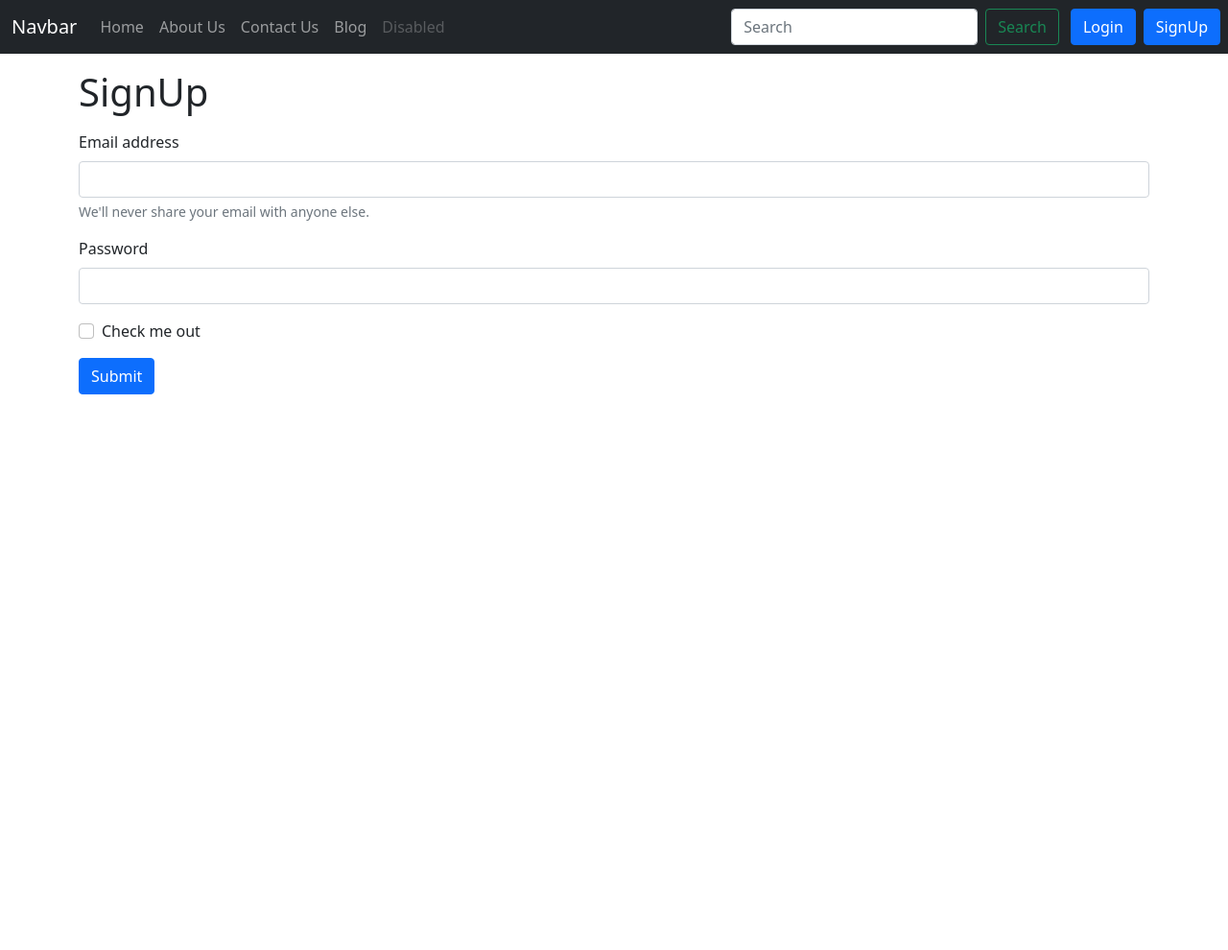
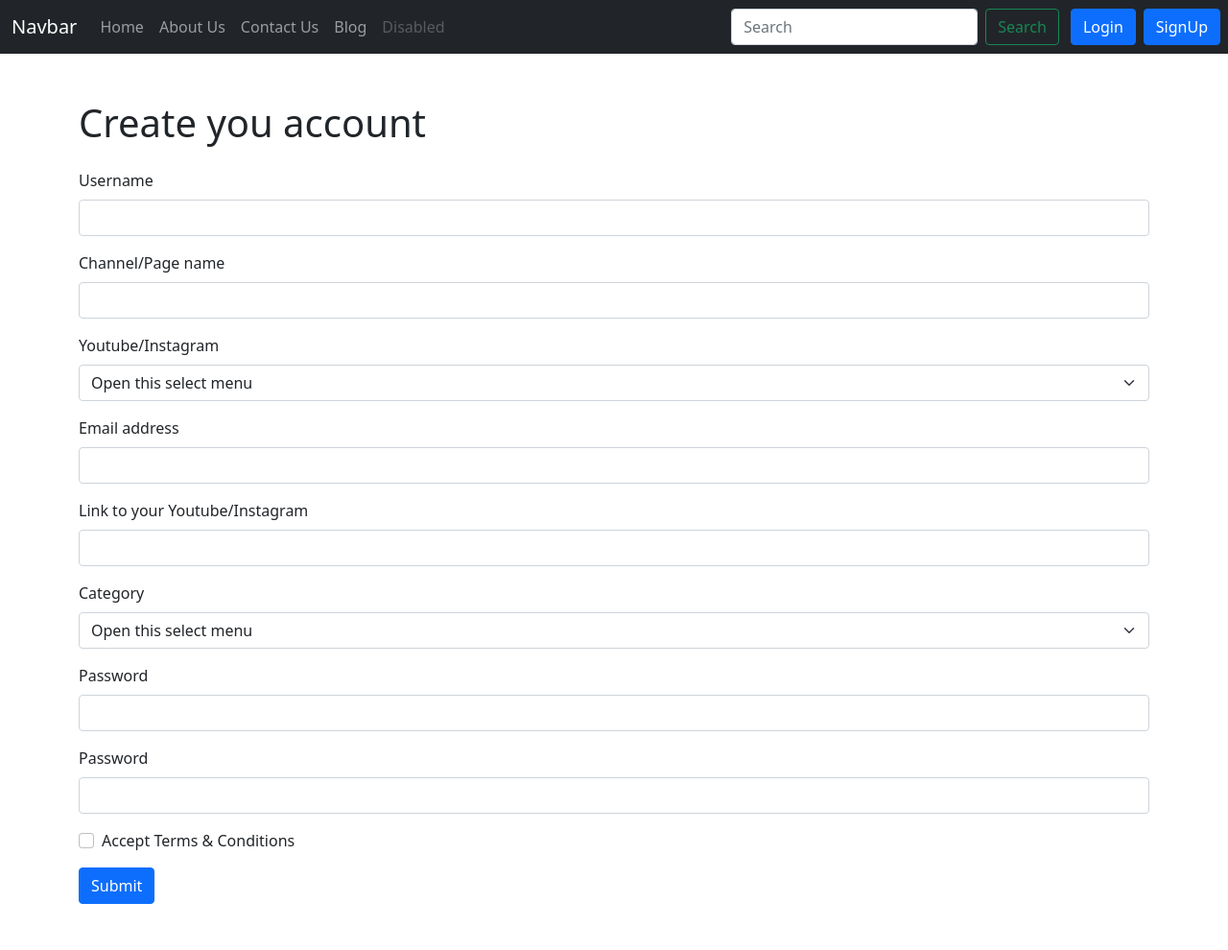
Before and after one commit to kushalbhana/marketing, a Django app: page /signup in a window 1280 px wide. Shown: the whole page at 96% size. Before the commit the page ends 411 px from the top, so only its background shows below. Run offline with Django 3.2, Linux system fonts and the light colour scheme.

Commit message:
Basic signup completed

```diff
--- a/home/admin.py
+++ b/home/admin.py
@@ -1,5 +1,6 @@
 from django.contrib import admin
-from .models import Contact
+from .models import Contact,extendeduser
 
 # Register your models here.
 admin.site.register(Contact)
+admin.site.register(extendeduser)
--- a/home/urls.py
+++ b/home/urls.py
@@ -9,6 +9,7 @@ urlpatterns = [
     # path('search', views.search, name="search"),
     # path('search', views.search, name="search"),
     path('signup', views.HandleSignUp, name="HandleSignUp"),
+    path('createaccount', views.HandleUserSignUp, name="HandleUserSignUp"),
     # path('login', views.handleLogin, name="handleLogin"),
     # path('logout', views.handleLogout, name="handleLogout"),
 ]
--- a/home/views.py
+++ b/home/views.py
@@ -1,6 +1,8 @@
 from django.shortcuts import render, HttpResponse, redirect
-from home.models import Contact
+from home.models import Contact, extendeduser
 from django.contrib import messages
+from django.contrib.auth.models import User
+from django.contrib import auth
 
 
 
@@ -34,3 +36,33 @@ def about(request):
 # Handle User Login and Signups
 def HandleSignUp(request):
     return render(request, 'home/signup.html')
+
+
+def HandleUserSignUp(request):
+    if request.method == 'POST':
+        # to create user
+        if request.POST['pass1'] == request.POST['pass2']:
+            # both th password matched
+            # now check previous user exists
+            try:
+                user= User.objects.get(username=request.POST['username'])
+                return render(request, 'home/register.html', {'error': 'Username has already taken' })
+            except User.DoesNotExist:
+                user= User.objects.create_user(username= request.POST['username'], password= request.POST['pass1'])
+
+                # Now to fill the data of extended feild
+                chnl_name= request.POST['chanel_name']
+                id_typ= request.POST['id_type']
+                email= request.POST['email']
+                link= request.POST['link']
+                category= request.POST['category']
+
+                newextendeduser= extendeduser(channel_name= chnl_name, channel_type= id_typ, link= link, category= category, user=user)
+                newextendeduser.save()
+
+                auth.login(request,user)
+                return HttpResponse('Signned up !')
+        else:
+            return render(request, 'home/register.html', {'error':'Password don\'t match' })
+    else:
+        return render(request, 'register.html')
--- /dev/null
+++ b/templates/home/register.html
@@ -0,0 +1,6 @@
+{% extends 'base.html' %}
+{% block title %}Register{% endblock title %}
+{% block body %}
+{{error}}
+
+{% endblock body %}
--- a/templates/home/signup.html
+++ b/templates/home/signup.html
@@ -1,27 +1,84 @@
 {% extends 'base.html' %}
-{% block title %} SignUp- Create your account to Join Us{% endblock title %}
+{% block title %}Signup{% endblock title %}
 {% block body %}
 
 
 
-<div class='container'>
+<div class='container my-5'>
+<h1> Create you account </h1>
+<form action='createaccount' method='post'>{% csrf_token %}
+  <div class="mb-3 my-4">
+    <label for="exampleInputEmail1" class="form-label">Username</label>
+    <input type="text" class="form-control" id='username' name='username' aria-describedby="emailHelp">
+  </div>
 
-    <h1 class="my-3">SignUp</h1>
-<form>
-  <div class="mb-3 my-3">
+  <div class="mb-3">
+    <label for="exampleInputEmail1" class="form-label"> Channel/Page name</label>
+    <input type="text" class="form-control" id="chanel_name" name='chanel_name' aria-describedby="emailHelp">
+  </div>
+
+    <div class="mb-3">
+    <label for="exampleInputEmail1" class="form-label">Youtube/Instagram</label>
+    <select class="form-select" aria-label="Default select example" id='id_type' name='id_type'>
+  <option selected>Open this select menu</option>
+  <option value="youtube">Youtube</option>
+  <option value="instagram">Instagram</option>
+</select>
+</div>
+
+  <div class="mb-3">
     <label for="exampleInputEmail1" class="form-label">Email address</label>
-    <input type="email" class="form-control" id="exampleInputEmail1" aria-describedby="emailHelp">
-    <div id="emailHelp" class="form-text">We'll never share your email with anyone else.</div>
+    <input type="email" class="form-control" id="email" name='email' aria-describedby="emailHelp">
   </div>
+
+  <div class="mb-3">
+    <label for="exampleInputEmail1" class="form-label"> Link to your Youtube/Instagram</label>
+    <input type="text" class="form-control" id="link" name='link' aria-describedby="emailHelp">
+  </div>
+
+
+
+
+   <div class="mb-3 my-3">
+    <label for="exampleInputEmail1" class="form-label">Category</label>
+  <select class="form-select" aria-label="Default select example" id='category' name= 'category'>
+    <option selected>Open this select menu</option>
+    <option value="Film_and_Animations">Film and Animations</option>
+    <option value="Autos_&_Vehicles">Autos & Vehicles</option>
+    <option value="Pets & Animals">Pets & Animals</option>
+    <option value="Sports">Sports</option>
+    <option value="Travel & Events">Travel & Events</option>
+    <option value="Gaming">Gaming</option>
+    <option value="People & Blog">People & Blog</option>
+    <option value="Comedy">Comedy</option>
+    <option value="Entertainment">Entertainment</option>
+    <option value="News & Politics">News & Politics </option>
+    <option value="Fashion">Fashion</option>
+    <option value="Howto">Howto</option>
+    <option value="Education">Education</option>
+    <option value="Science & Technology">Science & Technology</option>
+    <option value="Non Profits & Activism">Non Profits & Activism</option>
+  </select>
+</div>
+
   <div class="mb-3">
     <label for="exampleInputPassword1" class="form-label">Password</label>
-    <input type="password" class="form-control" id="exampleInputPassword1">
+    <input type="password" class="form-control" id="pass1" name='pass1'>
   </div>
+
+  <div class="mb-3">
+    <label for="exampleInputPassword1" class="form-label">Password</label>
+    <input type="password" class="form-control" id="pass2" name='pass2'>
+  </div>
+
   <div class="mb-3 form-check">
     <input type="checkbox" class="form-check-input" id="exampleCheck1">
-    <label class="form-check-label" for="exampleCheck1">Check me out</label>
+    <label class="form-check-label" for="exampleCheck1">Accept Terms & Conditions</label>
   </div>
+
   <button type="submit" class="btn btn-primary">Submit</button>
 </form>
 </div>
+
+
 {% endblock body %}
```
Also changed, not shown: home/models.py (+13 -0 lines), db.sqlite3, home/migrations/0002_extendeduser.py (added).
